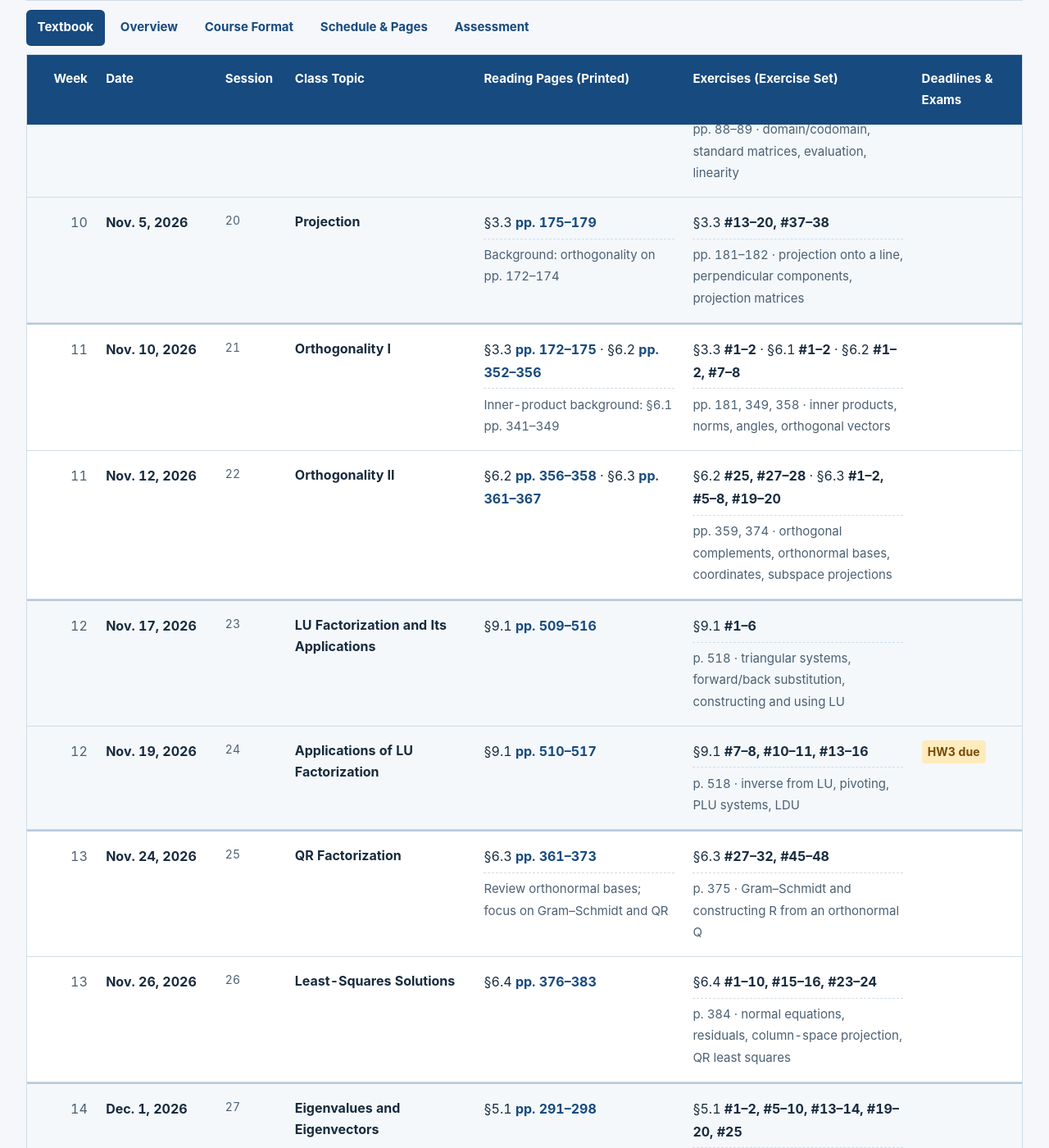
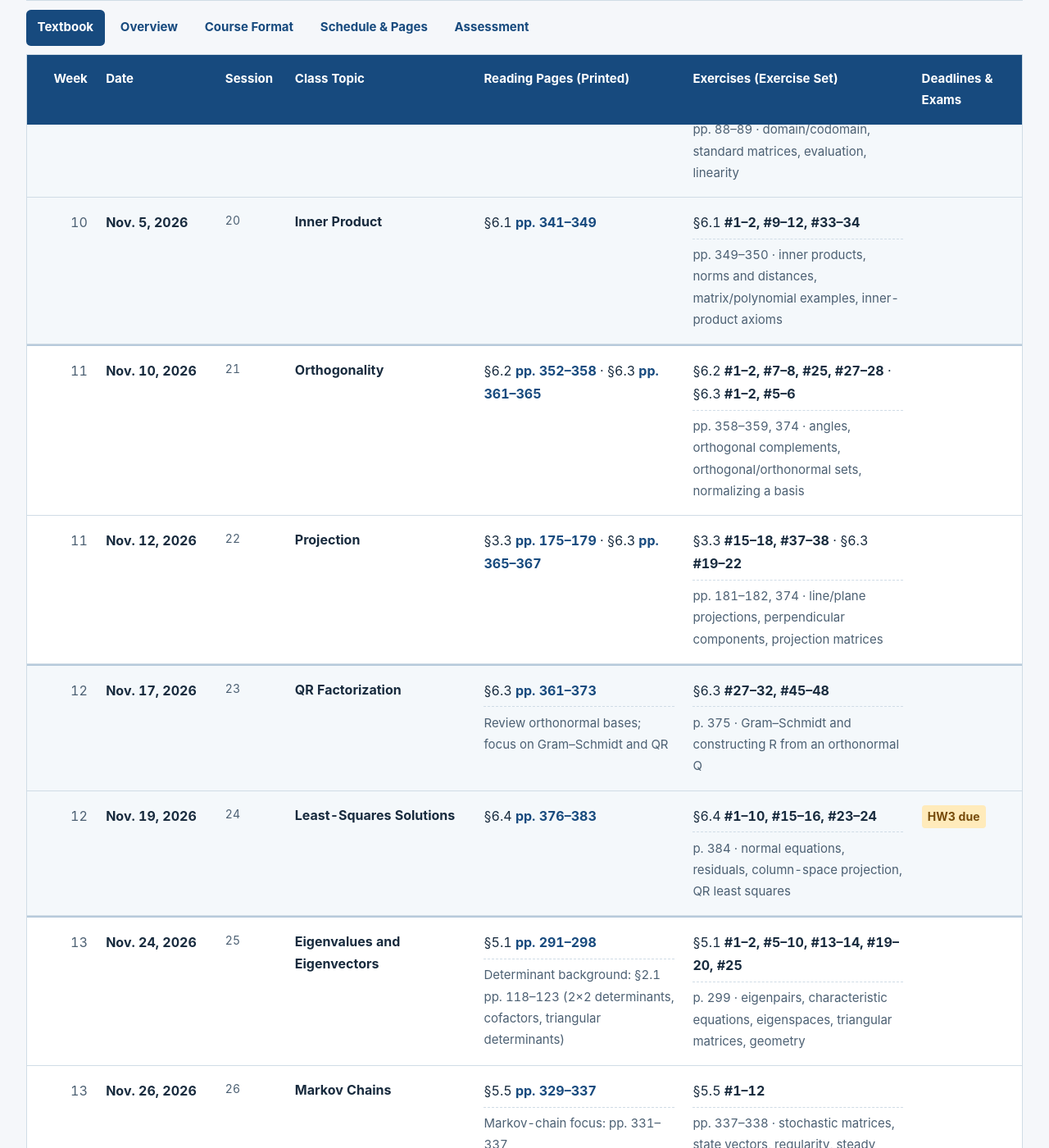
Before and after one commit to MingyuKim87/lec-linear-algebra2026, a Jekyll site: the page built from index.md, in a window 1280 px wide and 1400 px high, scrolled down 5090 px. Shown: the whole window at 82% size. Built offline with Jekyll 4.4.1, drawn with Linux system fonts in a browser that asks for light colours; some of the changed text lies outside the part shown.

Commit message:
Follow revised eCampus order for inner products and factorizations

```diff
--- a/index.md
+++ b/index.md
@@ -108,15 +108,15 @@ Reading ranges identify the relevant explanations and worked examples. Exercise
 | 9 | Oct. 27, 2026 | 17 | Linear Combinations, Independence, Span and Rank; Basis and Change of Basis | §4.5 **pp. 238–245** · §4.6 **pp. 248–254** · §4.7 **pp. 256–261**<br><small>Review: §4.3 pp. 220–226; §4.4 pp. 228–236; §4.9 pp. 276–279</small> | §4.5 **#1–2, #11–13** · §4.6 **#7–8** · §4.7 **#1–2, #8–9**<br><small>pp. 246, 254, 261–262 · bases, dimension, coordinate vectors, transition matrices</small> |  |
 | 9 | Oct. 29, 2026 | 18 | Null Space and Column Space | §4.8 **pp. 263–273** | §4.8 **#3–4, #9–13, #16–17**<br><small>pp. 273–274 · membership, null/row/column-space bases, pivot columns of the original matrix</small> |  |
 | 10 | Nov. 3, 2026 | 19 | Linear Transformations | §1.8 **pp. 76–87** | §1.8 **#1–2, #13–16, #21–24, #27–28**<br><small>pp. 88–89 · domain/codomain, standard matrices, evaluation, linearity</small> |  |
-| 10 | Nov. 5, 2026 | 20 | Projection | §3.3 **pp. 175–179**<br><small>Background: orthogonality on pp. 172–174</small> | §3.3 **#13–20, #37–38**<br><small>pp. 181–182 · projection onto a line, perpendicular components, projection matrices</small> |  |
-| 11 | Nov. 10, 2026 | 21 | Orthogonality I | §3.3 **pp. 172–175** · §6.2 **pp. 352–356**<br><small>Inner-product background: §6.1 pp. 341–349</small> | §3.3 **#1–2** · §6.1 **#1–2** · §6.2 **#1–2, #7–8**<br><small>pp. 181, 349, 358 · inner products, norms, angles, orthogonal vectors</small> |  |
-| 11 | Nov. 12, 2026 | 22 | Orthogonality II | §6.2 **pp. 356–358** · §6.3 **pp. 361–367** | §6.2 **#25, #27–28** · §6.3 **#1–2, #5–8, #19–20**<br><small>pp. 359, 374 · orthogonal complements, orthonormal bases, coordinates, subspace projections</small> |  |
-| 12 | Nov. 17, 2026 | 23 | LU Factorization and Its Applications | §9.1 **pp. 509–516** | §9.1 **#1–6**<br><small>p. 518 · triangular systems, forward/back substitution, constructing and using LU</small> |  |
-| 12 | Nov. 19, 2026 | 24 | Applications of LU Factorization | §9.1 **pp. 510–517** | §9.1 **#7–8, #10–11, #13–16**<br><small>p. 518 · inverse from LU, pivoting, PLU systems, LDU</small> | <span class="badge due">HW3 due</span> |
-| 13 | Nov. 24, 2026 | 25 | QR Factorization | §6.3 **pp. 361–373**<br><small>Review orthonormal bases; focus on Gram–Schmidt and QR</small> | §6.3 **#27–32, #45–48**<br><small>p. 375 · Gram–Schmidt and constructing R from an orthonormal Q</small> |  |
-| 13 | Nov. 26, 2026 | 26 | Least-Squares Solutions | §6.4 **pp. 376–383** | §6.4 **#1–10, #15–16, #23–24**<br><small>p. 384 · normal equations, residuals, column-space projection, QR least squares</small> |  |
-| 14 | Dec. 1, 2026 | 27 | Eigenvalues and Eigenvectors | §5.1 **pp. 291–298** | §5.1 **#1–2, #5–10, #13–14, #19–20, #25**<br><small>p. 299 · eigenpairs, characteristic equations, eigenspaces, triangular matrices, geometry</small> |  |
-| 14 | Dec. 3, 2026 | 28 | Markov Chains | §5.5 **pp. 329–337**<br><small>Markov-chain focus: pp. 331–337</small> | §5.5 **#1–12**<br><small>pp. 337–338 · stochastic matrices, state vectors, regularity, steady states, transition probabilities</small> |  |
+| 10 | Nov. 5, 2026 | 20 | Inner Product | §6.1 **pp. 341–349** | §6.1 **#1–2, #9–12, #33–34**<br><small>pp. 349–350 · inner products, norms and distances, matrix/polynomial examples, inner-product axioms</small> |  |
+| 11 | Nov. 10, 2026 | 21 | Orthogonality | §6.2 **pp. 352–358** · §6.3 **pp. 361–365** | §6.2 **#1–2, #7–8, #25, #27–28** · §6.3 **#1–2, #5–6**<br><small>pp. 358–359, 374 · angles, orthogonal complements, orthogonal/orthonormal sets, normalizing a basis</small> |  |
+| 11 | Nov. 12, 2026 | 22 | Projection | §3.3 **pp. 175–179** · §6.3 **pp. 365–367** | §3.3 **#15–18, #37–38** · §6.3 **#19–22**<br><small>pp. 181–182, 374 · line/plane projections, perpendicular components, projection matrices</small> |  |
+| 12 | Nov. 17, 2026 | 23 | QR Factorization | §6.3 **pp. 361–373**<br><small>Review orthonormal bases; focus on Gram–Schmidt and QR</small> | §6.3 **#27–32, #45–48**<br><small>p. 375 · Gram–Schmidt and constructing R from an orthonormal Q</small> |  |
+| 12 | Nov. 19, 2026 | 24 | Least-Squares Solutions | §6.4 **pp. 376–383** | §6.4 **#1–10, #15–16, #23–24**<br><small>p. 384 · normal equations, residuals, column-space projection, QR least squares</small> | <span class="badge due">HW3 due</span> |
+| 13 | Nov. 24, 2026 | 25 | Eigenvalues and Eigenvectors | §5.1 **pp. 291–298**<br><small>Determinant background: §2.1 pp. 118–123 (2×2 determinants, cofactors, triangular determinants)</small> | §5.1 **#1–2, #5–10, #13–14, #19–20, #25**<br><small>p. 299 · eigenpairs, characteristic equations, eigenspaces, triangular matrices, geometry</small> |  |
+| 13 | Nov. 26, 2026 | 26 | Markov Chains | §5.5 **pp. 329–337**<br><small>Markov-chain focus: pp. 331–337</small> | §5.5 **#1–12**<br><small>pp. 337–338 · stochastic matrices, state vectors, regularity, steady states, transition probabilities</small> |  |
+| 14 | Dec. 1, 2026 | 27 | LU Factorization and Its Applications | §9.1 **pp. 509–516** | §9.1 **#1–6**<br><small>p. 518 · triangular systems, forward/back substitution, constructing and using LU</small> |  |
+| 14 | Dec. 3, 2026 | 28 | Applications of LU Factorization | §9.1 **pp. 510–517** | §9.1 **#7–8, #10–11, #13–16**<br><small>p. 518 · inverse from LU, pivoting, PLU systems, LDU</small> |  |
 | 15 | Dec. 8, 2026 | 29 | Applications of Linear Systems | §1.10 **pp. 98–107** | §1.10 **#3–4, #7–8, #13–17**<br><small>pp. 108–109 · traffic networks, circuits, polynomial interpolation</small> |  |
 | 15 | Dec. 10, 2026 | 30 | Applications of Markov Chains | §5.5 **pp. 331–337** | §5.5 **#13–17, #19–20**<br><small>p. 338 · applied transition models, steady states, long-term behavior</small> | <span class="badge due">HW4 due</span> |
 | 16 | Dec. 15–21, 2026<br><small>Exact date TBA</small> | TBA | Final Exam | Review the **Weeks 9–15** readings above | **Review:** revisit the selected exercises for Weeks 9–15; no new set | <span class="badge exam">Final Exam</span> |
```
